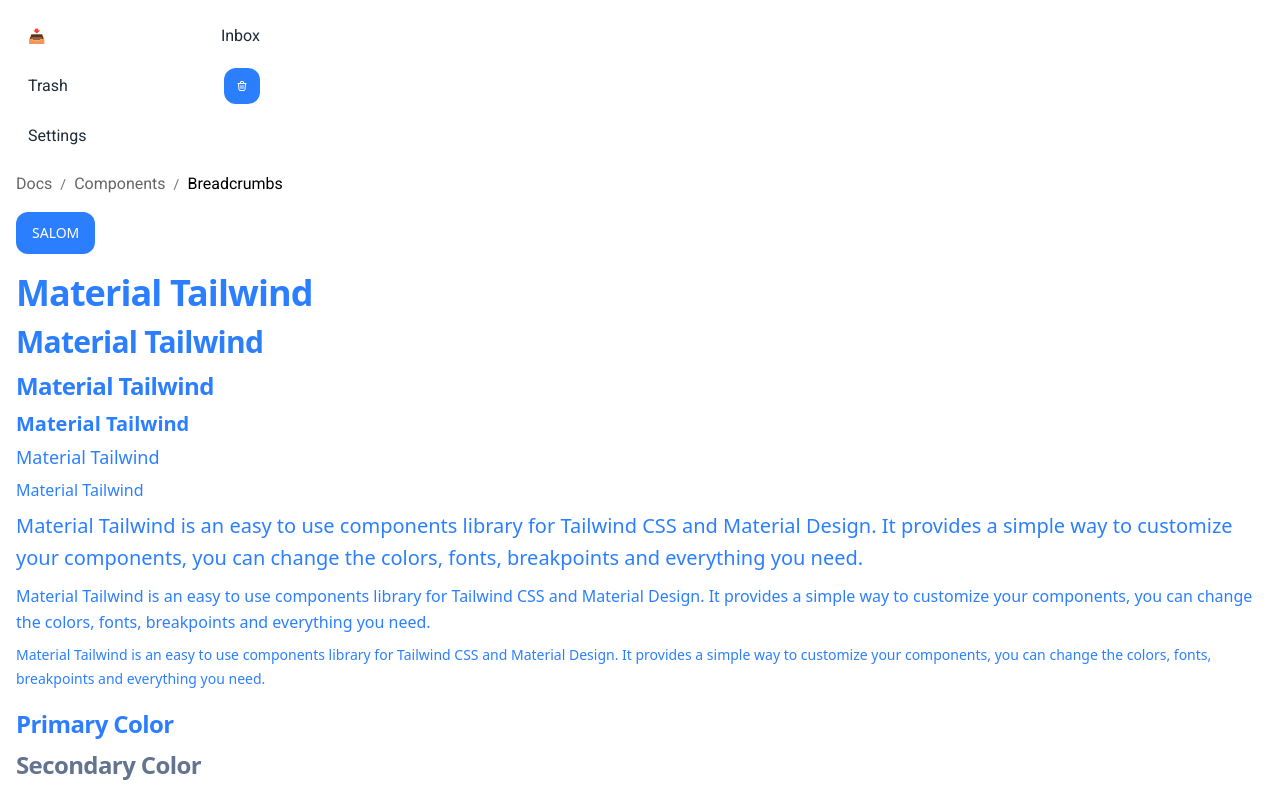
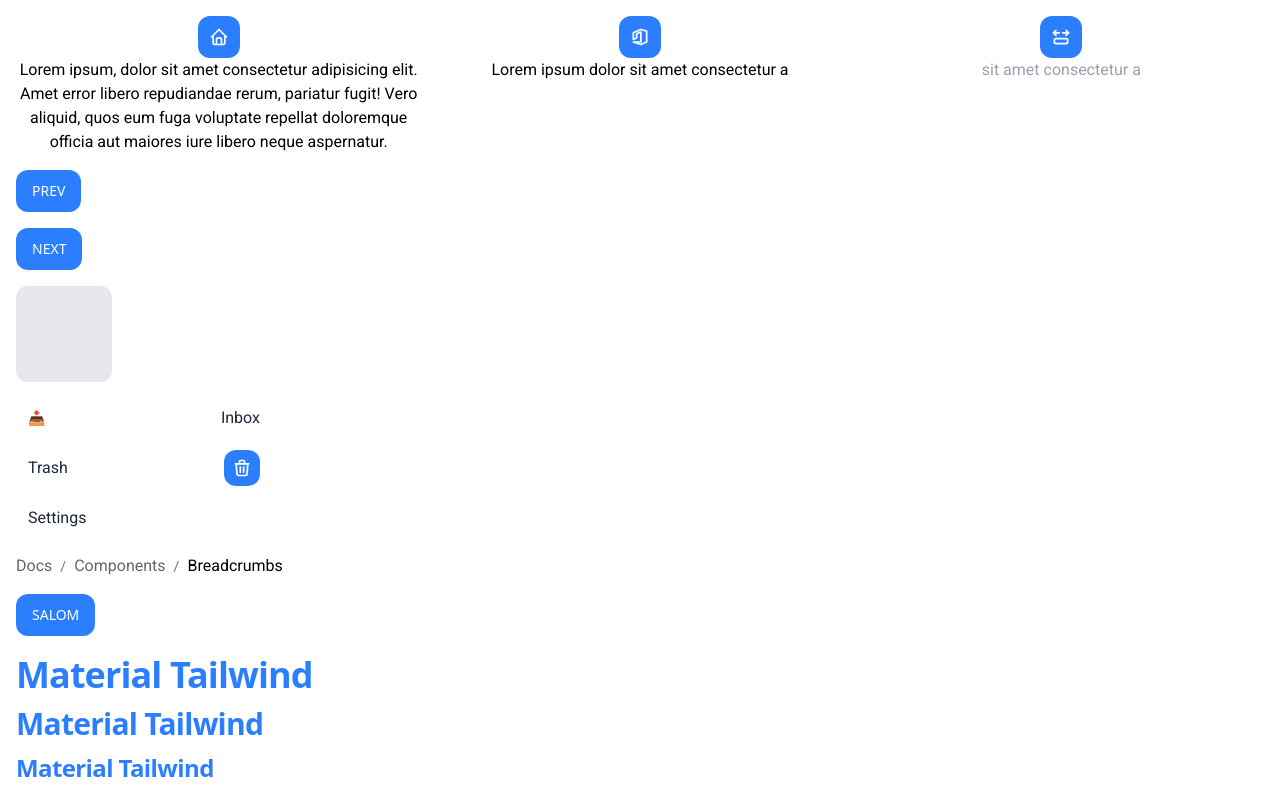
Before and after one commit to nnolan-oss/noor-ui, a React (Vite) app: page / in a window 1280 px wide. Shown: the top 795 px of the page. Built offline with nearby package versions, Linux system fonts and the light colour scheme.

Commit message:
feat: add Stepper component to the library; update theme and HomePage to showcase Stepper usage

```diff
--- a/lib/components/index.ts
+++ b/lib/components/index.ts
@@ -15,3 +15,4 @@
 export { Breadcrumbs } from "./breadcrumbs/Breadcrumbs";
 export { List, ListItem, ListItemPrefix, ListItemSuffix } from "./list/List";
 export { Progress } from "./progress/Progress";
+export { Stepper, Step, StepLabel } from "./stepper/Stepper";
--- /dev/null
+++ b/lib/components/stepper/Stepper.tsx
@@ -0,0 +1,113 @@
+import React from "react";
+import classnames from "classnames";
+import { twMerge } from "tailwind-merge";
+import { useTheme } from "../../core/noorThemeProvider/NoorThemeProvider";
+import { objectsToString } from "../../utils/objectsToString";
+
+export interface StepperProps extends React.HTMLAttributes<HTMLDivElement> {
+  activeStep?: number;
+  alternativeLabel?: boolean;
+  className?: string;
+  children?: React.ReactNode;
+}
+
+export const Stepper = React.forwardRef<HTMLDivElement, StepperProps>(
+  ({ activeStep = 0, alternativeLabel = false, className, children, ...rest }, ref) => {
+    const { theme } = useTheme();
+    const { stepper } = (theme.components as any);
+    const { defaultProps, styles } = stepper;
+    const { base } = styles;
+
+    activeStep = activeStep ?? defaultProps.activeStep;
+    alternativeLabel = alternativeLabel ?? defaultProps.alternativeLabel;
+    className = twMerge(defaultProps.className || "", className);
+
+    const containerBase = objectsToString(base.container);
+    const classes = twMerge(
+      classnames(containerBase, {
+        [objectsToString(base.alternative)]: !!alternativeLabel,
+      }),
+      className,
+    );
+
+    const steps = React.Children.toArray(children).filter(Boolean) as React.ReactElement[];
+
+    return (
+      <div {...rest} ref={ref} className={classes}>
+        {steps.map((child, index) => {
+          const state = index < activeStep ? "completed" : index === activeStep ? "active" : "inactive";
+          return React.cloneElement(child, {
+            key: index,
+            index,
+            state,
+            alternativeLabel,
+          } as any);
+        })}
+      </div>
+    );
+  }
+);
+
+export interface StepProps extends React.HTMLAttributes<HTMLDivElement> {
+  index?: number;
+  state?: "inactive" | "active" | "completed";
+  disabled?: boolean;
+  alternativeLabel?: boolean;
+  className?: string;
+  children?: React.ReactNode;
+}
+
+export const Step = React.forwardRef<HTMLDivElement, StepProps>(
+  ({ index = 0, state = "inactive", disabled = false, alternativeLabel = false, className, children, ...rest }, ref) => {
+    const { theme } = useTheme();
+    const { stepper } = (theme.components as any);
+    const { styles } = stepper;
+    const { step } = styles;
+
+    const stepBase = objectsToString(step.base.initial);
+    const stateClasses = objectsToString((step.base.states as any)[state]);
+    const disabledClasses = disabled ? objectsToString(step.base.disabled) : "";
+    const altLabel = alternativeLabel ? objectsToString(step.base.alternative) : "";
+
+    const classes = twMerge(
+      classnames(stepBase, stateClasses, disabledClasses, altLabel),
+      className,
+    );
+
+    return (
+      <div {...rest} ref={ref} className={classes} aria-disabled={disabled}>
+        {children}
+      </div>
+    );
+  }
+);
+
+Step.displayName = "Step";
+
+export interface StepLabelProps extends React.HTMLAttributes<HTMLDivElement> {
+  icon?: React.ReactNode;
+  className?: string;
+  children?: React.ReactNode;
+}
+
+export const StepLabel = React.forwardRef<HTMLDivElement, StepLabelProps>(
+  ({ icon, className, children, ...rest }, ref) => {
+    const { theme } = useTheme();
+    const { stepper } = (theme.components as any);
+    const { styles } = stepper;
+    const { label } = styles;
+
+    const wrapper = objectsToString(label.wrapper);
+    const iconBase = objectsToString(label.icon.base);
+    const textBase = objectsToString(label.text);
+
+    return (
+      <div {...rest} ref={ref} className={twMerge(wrapper, className)}>
+        <span className={iconBase}>{icon}</span>
+        <span className={textBase}>{children}</span>
+      </div>
+    );
+  }
+);
+
+StepLabel.displayName = "StepLabel";
--- a/lib/theme/components/iconButton/index.ts
+++ b/lib/theme/components/iconButton/index.ts
@@ -67,6 +67,7 @@
         transition: "transition-all",
         borderRadius: "rounded-xl",
         aspectRatio: "aspect-square",
+        fontSize: "!text-xl",
         disabled:
           "disabled:opacity-50 disabled:shadow-none disabled:pointer-events-none",
       },
--- /dev/null
+++ b/lib/theme/components/stepper/index.ts
@@ -0,0 +1,73 @@
+export const stepper = {
+  defaultProps: {
+    activeStep: 0,
+    alternativeLabel: false,
+    className: "",
+  },
+  valid: {},
+  styles: {
+    base: {
+      container: {
+        display: "flex",
+        width: "w-full",
+        gap: "gap-4",
+      },
+      alternative: {
+        alignItems: "items-start",
+      },
+    },
+    step: {
+      base: {
+        initial: {
+          display: "flex",
+          flexDirection: "flex-col",
+          alignItems: "items-center",
+          textAlign: "text-center",
+          flex: "flex-1",
+        },
+        alternative: {
+          alignItems: "items-start",
+          textAlign: "text-left",
+        },
+        states: {
+          inactive: {
+            color: "text-gray-400",
+          },
+          active: {
+            color: "text-primary-600",
+          },
+          completed: {
+            color: "text-primary-600",
+          },
+        },
+        disabled: {
+          opacity: "opacity-60",
+          cursor: "cursor-not-allowed",
+        },
+      },
+    },
+    label: {
+      wrapper: {
+        display: "inline-flex",
+        alignItems: "items-center",
+        gap: "gap-2",
+      },
+      icon: {
+        base: {
+          display: "inline-flex",
+          alignItems: "items-center",
+          justifyContent: "justify-center",
+          width: "w-6",
+          height: "h-6",
+          borderRadius: "rounded-full",
+          bg: "bg-gray-200",
+          color: "text-gray-700",
+        },
+      },
+      text: {
+        fontSize: "text-sm",
+        fontWeight: "font-medium",
+      },
+    },
+  },
+};
--- a/lib/theme/index.ts
+++ b/lib/theme/index.ts
@@ -15,6 +15,7 @@
 import { breadcrumbs } from "./components/breadcrumbs";
 import { list } from "./components/list";
 import { progress } from "./components/progress";
+import { stepper } from "./components/stepper";
 
 export const theme = {
   components: {
@@ -34,7 +35,8 @@
     avatar,
     breadcrumbs,
     list,
-    progress
+    progress,
+    stepper
   },
   typography: {},
   spacing: {},
@@ -63,3 +65,4 @@
 export * from "./components/breadcrumbs";
 export * from "./components/list";
 export * from "./components/progress";
+export * from "./components/stepper";
--- a/src/pages/HomePage.tsx
+++ b/src/pages/HomePage.tsx
@@ -1,11 +1,32 @@
-import { Accordion, AccordionContent, AccordionItem, AccordionTrigger, Alert, Avatar, Breadcrumbs, Button, IconButton, List, ListItem, ListItemPrefix, ListItemSuffix, Progress, Typography } from "noor-ui"
+import { Accordion, AccordionContent, AccordionItem, AccordionTrigger, Alert, Avatar, Breadcrumbs, Button, IconButton, List, ListItem, ListItemPrefix, ListItemSuffix, Progress, Step, StepLabel, Stepper, Typography } from "noor-ui"
 import { useState } from "react"
-import { TbHome, TbTrash, TbX } from "react-icons/tb"
+import { TbArrowAutofitContent, TbBrandOffice, TbHome, TbTrash, TbX } from "react-icons/tb"
 
 const HomePage = () => {
   const [isOpen, setIsOpen] = useState(false)
+  const [stepIdx, setStepIdx] = useState(1)
   return (
     <div className="p-4 space-y-4">
+
+<Stepper activeStep={stepIdx}>
+  <Step>
+    <IconButton icon={<TbHome/>}/>
+      Lorem ipsum, dolor sit amet consectetur adipisicing elit. Amet error libero repudiandae rerum, pariatur fugit! Vero aliquid, quos eum fuga voluptate repellat doloremque officia aut maiores iure libero neque aspernatur.
+  </Step>
+  <Step>
+  <IconButton icon={<TbBrandOffice/>}/>
+    Lorem ipsum dolor sit amet consectetur a
+  </Step>
+  <Step>
+  <IconButton icon={<TbArrowAutofitContent/>}/>
+    sit amet consectetur a
+  </Step>
+</Stepper>
+<Button onClick={()=>setStepIdx(stepIdx-1)}>prev</Button>
+<Button onClick={()=>setStepIdx(stepIdx+1)}>next</Button>
+
+    <div className="w-24 h-24 animate-pulse bg-gray-200 rounded-xl"></div>
+
 <List className="max-w-64">
   <ListItem>
     <ListItemPrefix>📥</ListItemPrefix>
```
